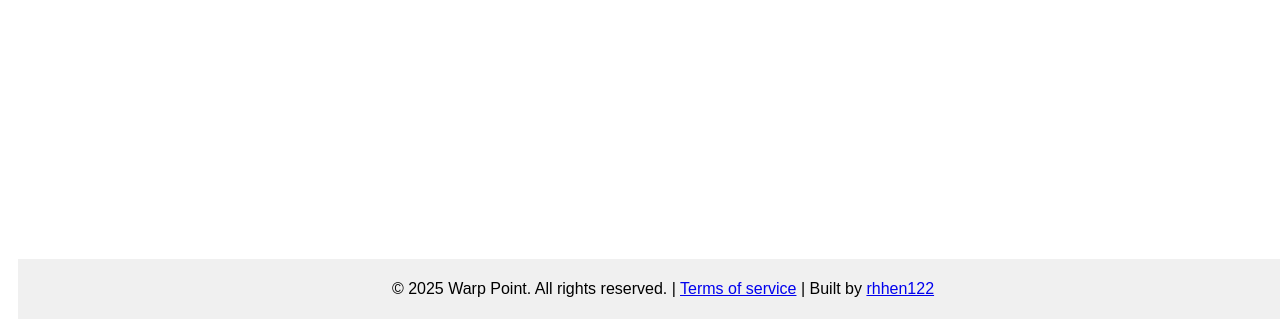
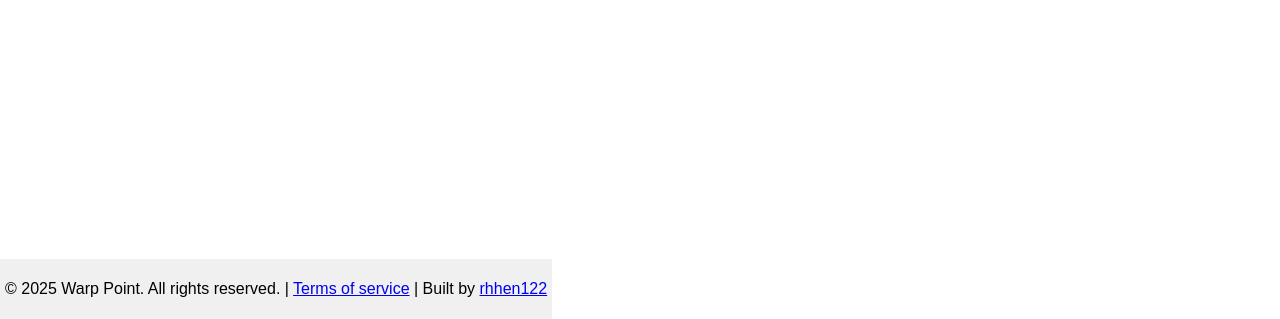
Before and after one commit to I-love-marsh-mellos/warp-point.github.io, a plain HTML site: page index.html in a window 1280 px wide. Shown: the part 481-800 px from the top of the page. Drawn offline with Linux system fonts and the light colour scheme.

Commit message:
Fix footer symmetry

```diff
--- a/assets/index-BZOqZnRZ.css
+++ b/assets/index-BZOqZnRZ.css
@@ -1 +1 @@
-.header{text-align:center;font-family:Arial,sans-serif;background-color:#f0f0f0;padding:20px}.footer{text-align:center;font-family:Arial,sans-serif;background-color:#f0f0f0;padding:5px;position:fixed;bottom:0;width:100%}.links{display:flex;gap:5px;margin:0 auto;padding:0;text-align:center;text-decoration:none;align-items:center;justify-content:center;position:static;transform:none}button{background-color:#f5f5f5;border:1px solid #ccc;border-radius:2px;cursor:pointer;color:#000}button:hover{filter:drop-shadow(2px 2px 2px #fff)}body{font-family:Arial,sans-serif}.content{padding-left:10px}.member{display:flex;margin:10px}.member p{padding-left:10px}
+.header{text-align:center;font-family:Arial,sans-serif;background-color:#f0f0f0;padding:20px}.footer{text-align:center;font-family:Arial,sans-serif;background-color:#f0f0f0;padding:5px;position:fixed;bottom:0;width:calc(100%-10px);left:0}.links{display:flex;gap:5px;margin:0 auto;padding:0;text-align:center;text-decoration:none;align-items:center;justify-content:center;position:static;transform:none}button{background-color:#f5f5f5;border:1px solid #ccc;border-radius:2px;cursor:pointer;color:#000}button:hover{filter:drop-shadow(2px 2px 2px #fff)}body{font-family:Arial,sans-serif}.content{padding-left:10px}.member{display:flex;margin:10px}.member p{padding-left:10px}
```
